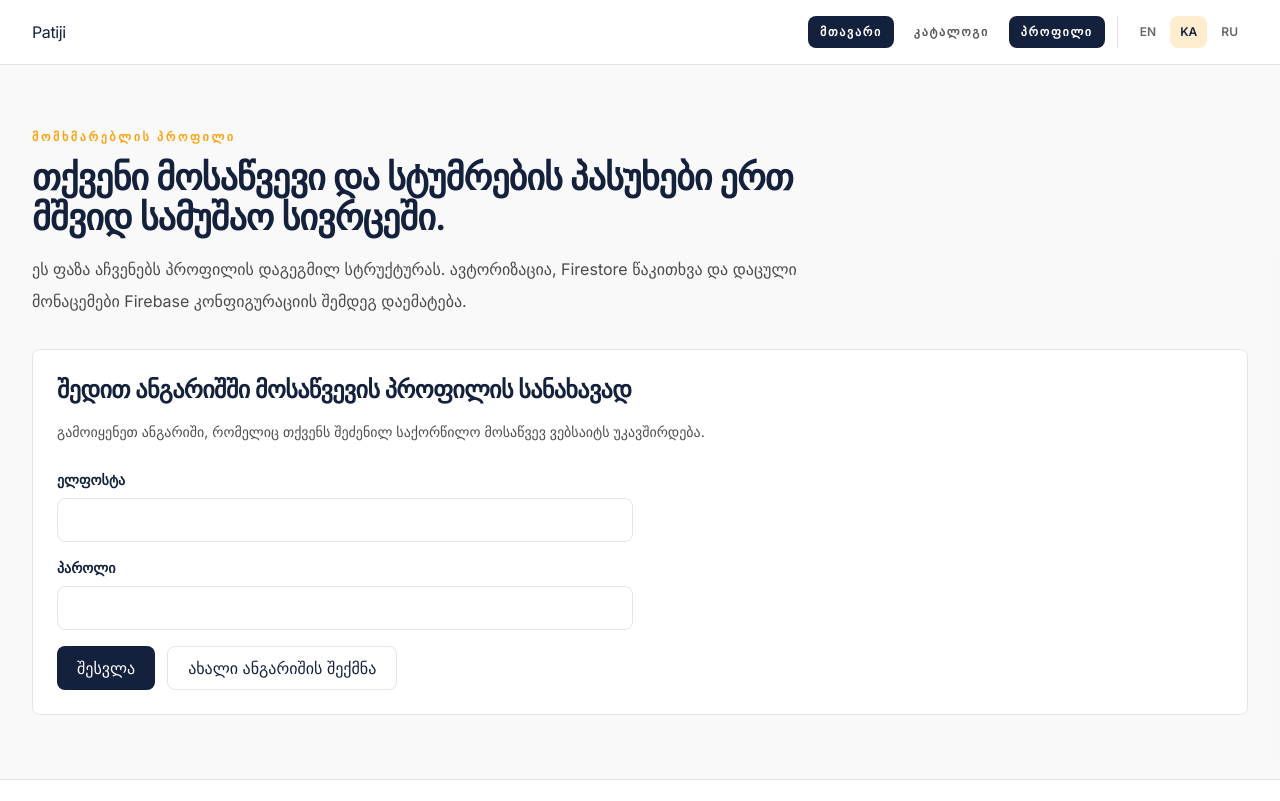
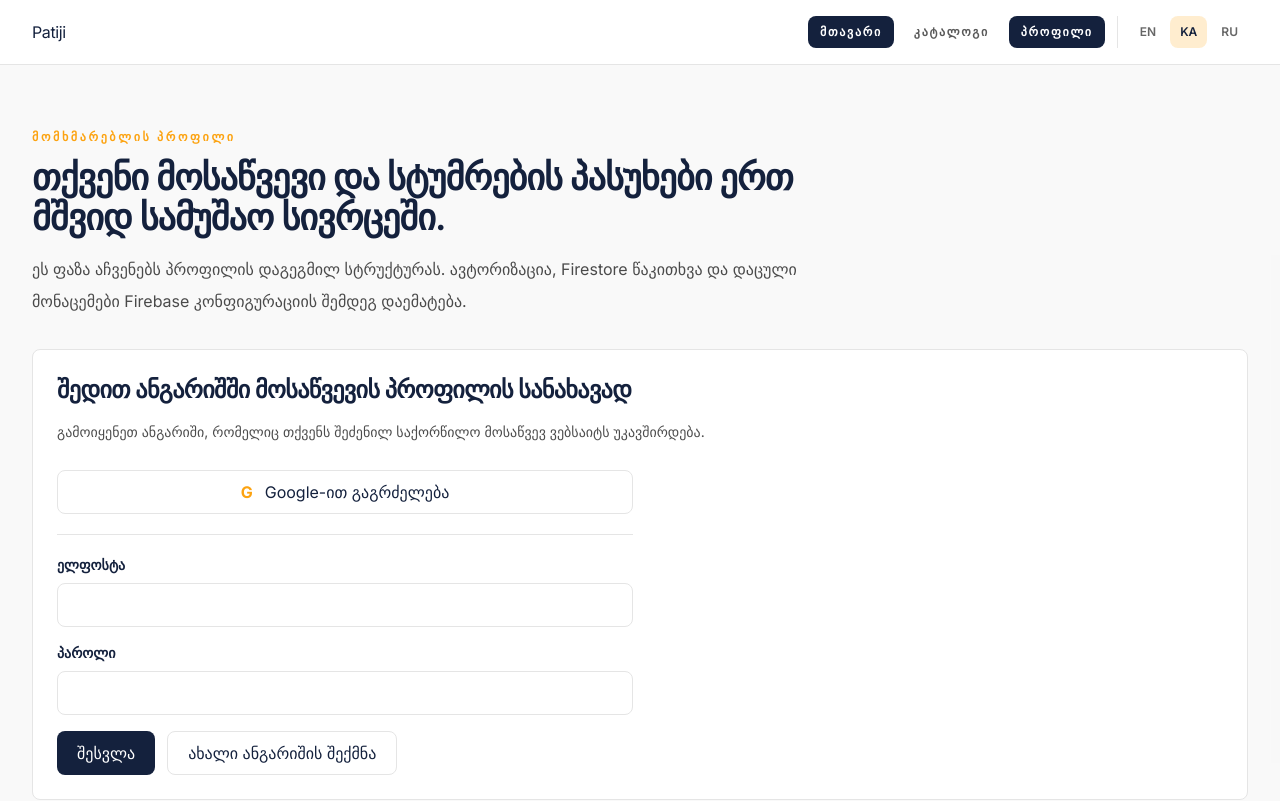
Before and after one commit to DavitGvagvalia/patiji, a React (Vite) app: page /ka/profile in a window 1280 px wide. Shown: the top 801 px of the page. Built offline with nearby package versions, Linux system fonts and the light colour scheme; no server answers; a web font is replaced by a local one.

Commit message:
feat: add Google sign-in functionality and update related labels

```diff
--- a/src/components/profile/AuthPanel.tsx
+++ b/src/components/profile/AuthPanel.tsx
@@ -9,6 +9,7 @@ interface AuthPanelProps {
     passwordLabel: string
     displayNameLabel: string
     signInAction: string
+    googleSignInAction: string
     createAccountAction: string
     switchToCreate: string
     switchToSignIn: string
@@ -43,12 +44,38 @@ export function AuthPanel({ labels }: AuthPanelProps) {
     }
   }
 
+  async function handleGoogleSignIn() {
+    setError(null)
+    setLoading(true)
+
+    try {
+      const { signInWithGoogle } = await import('../../features/auth/authService')
+      await signInWithGoogle()
+    } catch (submitError) {
+      setError(submitError instanceof Error ? submitError.message : 'Google authentication failed.')
+    } finally {
+      setLoading(false)
+    }
+  }
+
   return (
     <section className="rounded-lg border border-brand-soft bg-white p-6">
       <h2 className="text-2xl font-semibold tracking-tight text-brand-navy">{labels.title}</h2>
       <p className="mt-3 max-w-2xl text-sm leading-7 text-brand-black/70">{labels.text}</p>
 
-      <form className="mt-6 grid max-w-xl gap-4" onSubmit={handleSubmit}>
+      <div className="mt-6 max-w-xl">
+        <button
+          type="button"
+          onClick={() => void handleGoogleSignIn()}
+          disabled={loading}
+          className="flex min-h-11 w-full items-center justify-center gap-3 rounded-lg border border-brand-soft bg-white px-5 text-sm font-semibold text-brand-navy transition hover:border-brand-gold focus:outline-none focus:ring-2 focus:ring-brand-gold focus:ring-offset-2 disabled:cursor-not-allowed disabled:opacity-60"
+        >
+          <span aria-hidden="true" className="text-base font-bold text-brand-gold">G</span>
+          {labels.googleSignInAction}
+        </button>
+      </div>
+
+      <form className="mt-5 grid max-w-xl gap-4 border-t border-brand-soft pt-5" onSubmit={handleSubmit}>
         {mode === 'create' ? (
           <label className="grid gap-2 text-sm font-semibold text-brand-navy">
             {labels.displayNameLabel}
--- a/src/content/site.ts
+++ b/src/content/site.ts
@@ -91,6 +91,7 @@ export const siteContent = {
     passwordLabel: 'Password',
     displayNameLabel: 'Display name',
     signInAction: 'Sign in',
+    googleSignInAction: 'Continue with Google',
     createAccountAction: 'Create account',
     switchToCreate: 'Create a new account',
     switchToSignIn: 'Use an existing account',
--- a/src/features/auth/authService.ts
+++ b/src/features/auth/authService.ts
@@ -1,12 +1,14 @@
 import {
   createUserWithEmailAndPassword,
+  GoogleAuthProvider,
   onAuthStateChanged,
   signInWithEmailAndPassword,
+  signInWithPopup,
   signOut,
   updateProfile,
   type User,
 } from 'firebase/auth'
-import { serverTimestamp, setDoc } from 'firebase/firestore'
+import { getDoc, serverTimestamp, setDoc } from 'firebase/firestore'
 import { getFirebaseClient } from '../../firebase/client'
 import { userDocument } from '../../firebase/collections'
 
@@ -35,6 +37,36 @@ export async function createAccountWithEmail(email: string, password: string, di
   return credential
 }
 
+export async function signInWithGoogle() {
+  const { auth, db } = getFirebaseClient()
+  const provider = new GoogleAuthProvider()
+  provider.setCustomParameters({ prompt: 'select_account' })
+
+  const credential = await signInWithPopup(auth, provider)
+  const userRef = userDocument(db, credential.user.uid)
+  const userSnapshot = await getDoc(userRef)
+  const displayName = credential.user.displayName ?? credential.user.email ?? 'Customer'
+  const email = credential.user.email ?? ''
+
+  await setDoc(
+    userRef,
+    userSnapshot.exists()
+      ? {
+          displayName,
+          updatedAt: serverTimestamp(),
+        }
+      : {
+          displayName,
+          email,
+          createdAt: serverTimestamp(),
+          updatedAt: serverTimestamp(),
+        },
+    { merge: true },
+  )
+
+  return credential
+}
+
 export function signOutCurrentUser() {
   return signOut(getFirebaseClient().auth)
 }
--- a/src/i18n/dictionaries.ts
+++ b/src/i18n/dictionaries.ts
@@ -96,6 +96,7 @@ export const dictionaries: Record<Locale, SiteContent> = {
       passwordLabel: 'პაროლი',
       displayNameLabel: 'სახელი',
       signInAction: 'შესვლა',
+      googleSignInAction: 'Google-ით გაგრძელება',
       createAccountAction: 'ანგარიშის შექმნა',
       switchToCreate: 'ახალი ანგარიშის შექმნა',
       switchToSignIn: 'არსებული ანგარიშით შესვლა',
@@ -208,6 +209,7 @@ export const dictionaries: Record<Locale, SiteContent> = {
       passwordLabel: 'Пароль',
       displayNameLabel: 'Имя',
       signInAction: 'Войти',
+      googleSignInAction: 'Продолжить с Google',
       createAccountAction: 'Создать аккаунт',
       switchToCreate: 'Создать новый аккаунт',
       switchToSignIn: 'Войти в существующий аккаунт',
--- a/src/pages/Profile.tsx
+++ b/src/pages/Profile.tsx
@@ -38,6 +38,7 @@ const Profile = ({ content, locale }: ProfileProps) => {
             passwordLabel: content.profile.passwordLabel,
             displayNameLabel: content.profile.displayNameLabel,
             signInAction: content.profile.signInAction,
+            googleSignInAction: content.profile.googleSignInAction,
             createAccountAction: content.profile.createAccountAction,
             switchToCreate: content.profile.switchToCreate,
             switchToSignIn: content.profile.switchToSignIn,
```
